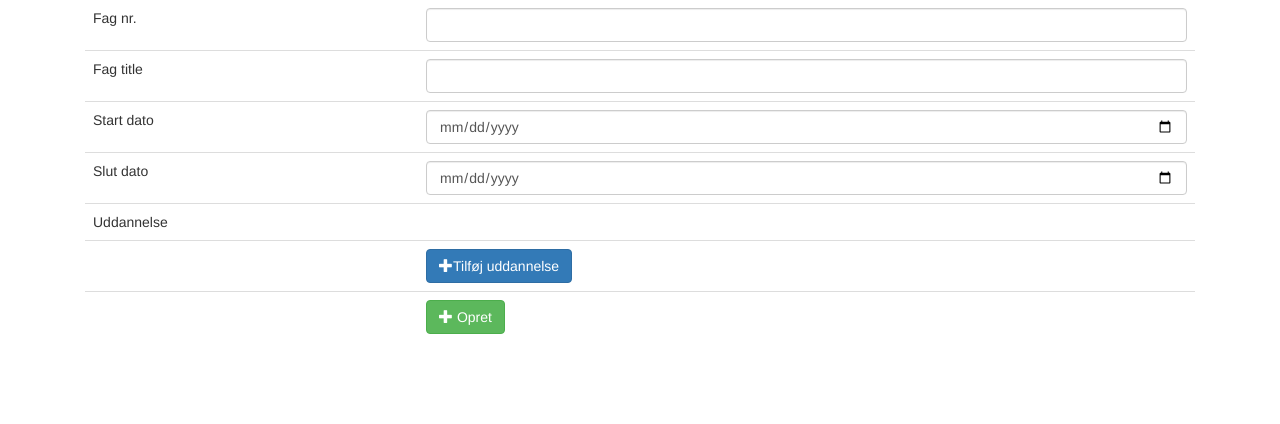
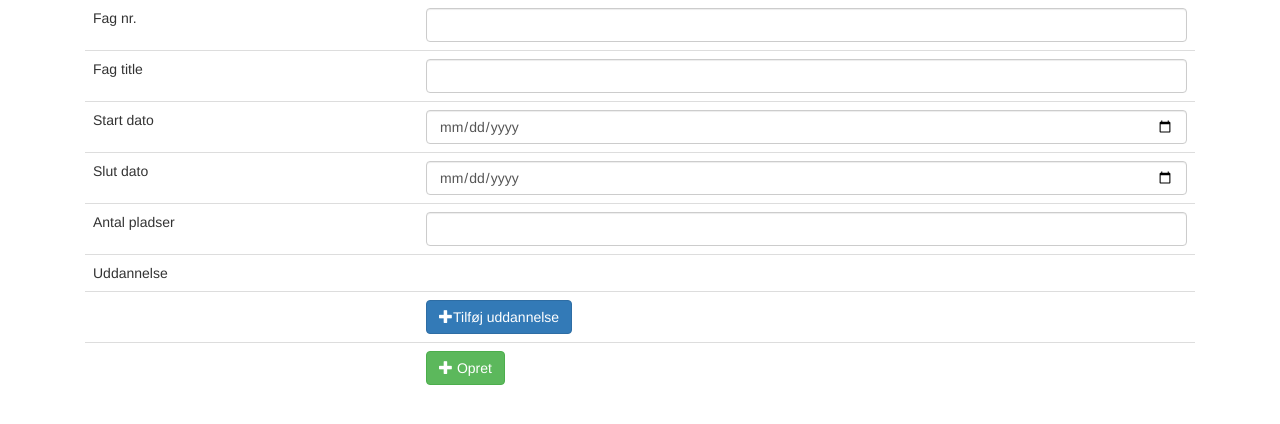
Before and after one commit to NimfaOlechka/loginPDO, a PHP site: page /loginPDO/admin/create_fag.php in a window 1280 px wide. Shown: the part 192-616 px from the top of the page. Run offline with PHP 8.4, Linux system fonts and the light colour scheme; the visitor is signed in with stand-in values (Sample User, id 1); tables that the repository leaves empty or names only in its code hold one stand-in row (values such as "Sample post"); some libraries are stand-ins or nearby versions.

Commit message:
tilføjet pladser på kurser til admin

```diff
--- a/admin/create_fag.php
+++ b/admin/create_fag.php
@@ -43,6 +43,7 @@ if ($_POST) {
 	$fag->fag_title = $_POST['fag_title'];
 	$fag->startdato = $_POST['startdato'];
 	$fag->enddato = $_POST['enddato'];
+	$fag->pladser = $_POST['pladser'];
 	$fag->udd_uid = $_POST['udd_uid'];
 
 	//create ny record in database
@@ -89,7 +90,10 @@ echo "<div class='col-md-12'>";
 		            <td><input type="date" name="enddato" class='form-control' required /></td>
 		        </tr>
 
-
+				<tr>
+		            <td>Antal pladser</td>
+		            <td><input type="text" name="pladser" class='form-control' required /></td>
+		        </tr>
 		        <!-- uddannelse 'select' field -->
 		        <tr >
 		            <td >Uddannelse</td>
--- a/admin/read_fag.php
+++ b/admin/read_fag.php
@@ -10,6 +10,7 @@ include_once '../config/database.php';
 include_once '../objects/fag.php';
 include_once '../objects/udd_og_fag.php';
 include_once '../objects/udd.php';
+include_once '../objects/tilmelde.php';
 
 // get database connection
 $database = new Database();
@@ -19,6 +20,7 @@ $db = $database->getConnection();
 $fag = new Fag($db);
 $relation = new Relation($db);
 $udd = new Uddannelse($db);
+$tilmelde = new tilmelde($db);
 
 // set page title
 $page_title = "Uddannelsesspecifikke fag";
--- a/admin/read_users.php
+++ b/admin/read_users.php
@@ -17,7 +17,7 @@ $db = $database->getConnection();
 $user = new User($db);
 
 // set page title
-$page_title = "Users";
+$page_title = "Oversigt over tilmeldte elever";
 
 // include page header HTML
 include_once "layout_head.php";
--- a/admin/search.php
+++ b/admin/search.php
@@ -7,6 +7,7 @@ include_once '../config/database.php';
 include_once '../objects/fag.php';
 include_once '../objects/udd_og_fag.php';
 include_once '../objects/udd.php';
+include_once '../objects/tilmelde.php';
 
 // instantiate database and product object
 $database = new Database();
@@ -16,7 +17,7 @@ $db = $database->getConnection();
 $fag = new Fag($db);
 $relation = new Relation($db);
 $udd = new Uddannelse($db);
-
+$tilmelde = new tilmelde($db);
 // get search term
 $search_term=isset($_GET['s']) ? $_GET['s'] : '';
 
--- a/admin/update_fag.php
+++ b/admin/update_fag.php
@@ -46,6 +46,7 @@ if($_POST){
     $fag->fag_title = $_POST['fag_title'];
     $fag->startdato = $_POST['startdato'];
     $fag->enddato = $_POST['enddato'];
+    $fag->pladser = $_POST['pladser'];
     $fag->udd_uid = $_POST['udd_uid'];
 
     $relation->fag_id = $_POST['fag_uid'];
@@ -92,6 +93,11 @@ if($_POST){
             <td><input type='date' name='enddato' class='form-control' value='<?php echo $fag->enddato; ?>' /></td>
         </tr>
 
+        <tr>
+            <td>Antal pladser</td>
+            <td><input type='text' name='pladser' class='form-control' value='<?php echo $fag->pladser; ?>' /></td>
+        </tr>
+
 
         <tr><!-- select drop-down group  -->
             <td>Uddannelse</td>
--- a/objects/fag.php
+++ b/objects/fag.php
@@ -17,6 +17,7 @@ class Fag
 	public $fag_title;
 	public $startdato;
 	public $enddato;
+	public $pladser;
 	public $created;
 
 	//uddannelse property shoud hold chosen values
@@ -41,7 +42,8 @@ class Fag
 	    $query = "SELECT fag_uid,
 	    				 fag_title,
 	    				 startdato,
-	    				 enddato
+	    				 enddato,
+	    				 pladser
 	            FROM " . $this->table_name . "
 	            WHERE fag_uid = ?";
 
@@ -71,6 +73,7 @@ class Fag
 	        $this->fag_title = $row['fag_title'];
 	        $this->startdato = $row['startdato'];
 	        $this->enddato = $row['enddato'];
+	        $this->pladser = $row['pladser'];
 
 	        // return true because fag exists in the database
 	        return true;
@@ -90,7 +93,8 @@ class Fag
 	                fag_uid = :fag_uid,
 	                fag_title = :fag_title,
 	                startdato = :startdato,
-	                enddato = :enddato";
+	                enddato = :enddato,
+	                pladser = :pladser";
 
 	    // prepare the query
 	    $stmt = $this->conn->prepare($query);
@@ -100,12 +104,14 @@ class Fag
 	    $this->fag_title=htmlspecialchars(strip_tags($this->fag_title));
 	    $this->startdato= htmlspecialchars(strip_tags($this->startdato));
 	    $this->enddato = htmlspecialchars(strip_tags($this->enddato));
+	    $this->pladser = htmlspecialchars(strip_tags($this->pladser));
 
 	    // bind the values
 	    $stmt->bindParam(':fag_uid', $this->fag_uid);
 	    $stmt->bindParam(':fag_title', $this->fag_title);
 	    $stmt->bindParam(':startdato', $this->startdato);
 	    $stmt->bindParam(':enddato', $this->enddato);
+	    $stmt->bindParam(':pladser', $this->pladser);
 
 	    // execute the query, also check if query was successful
 	    if($stmt->execute()){
@@ -151,7 +157,8 @@ class Fag
 	                fag_uid,
 	                fag_title,
 	                startdato,
-	                enddato
+	                enddato,
+	                pladser
 	            FROM " . $this->table_name . "
 	            ORDER BY startdato DESC
 	            LIMIT ?, ?";
@@ -178,7 +185,8 @@ class Fag
 	                fag_uid,
 	                fag_title,
 	                startdato,
-	                enddato
+	                enddato,
+	                pladser
 	            FROM " . $this->table_name . "
 	            WHERE fag_uid = ?
 	            LIMIT 0, 1";
@@ -198,6 +206,7 @@ class Fag
         $this->fag_title = $row['fag_title'];
         $this->startdato = $row['startdato'];
         $this->enddato = $row['enddato'];
+        $this->pladser = $row['pladser'];
     }
 
 
@@ -210,7 +219,8 @@ class Fag
                     fag_uid = :fag_uid,
 	                fag_title = :fag_title,
 	                startdato = :startdato,
-	                enddato = :enddato
+	                enddato = :enddato,
+	                pladser = :pladser
                 WHERE
                     fag_uid = :id";
 
@@ -221,12 +231,14 @@ class Fag
 	    $this->fag_title=htmlspecialchars(strip_tags($this->fag_title));
 	    $this->startdato= htmlspecialchars(strip_tags($this->startdato));
 	    $this->enddato = htmlspecialchars(strip_tags($this->enddato));
+	    $this->pladser = htmlspecialchars(strip_tags($this->pladser));
 
         // bind the values
 	    $stmt->bindParam(':fag_uid', $this->fag_uid);
 	    $stmt->bindParam(':fag_title', $this->fag_title);
 	    $stmt->bindParam(':startdato', $this->startdato);
 	    $stmt->bindParam(':enddato', $this->enddato);
+	    $stmt->bindParam(':pladser', $this->pladser);
 	    // bind parameters
         $stmt->bindParam(':id', $id);
 
@@ -285,7 +297,8 @@ class Fag
                     fag_uid,
 	                fag_title,
 	                startdato,
-	                enddato
+	                enddato,
+	                pladser
                 FROM
                     " . $this->table_name . "
                 WHERE
```
Also changed, not shown: admin/read_fag_template.php (+20 -0 lines), objects/tilmelde.php (+22 -0 lines).
